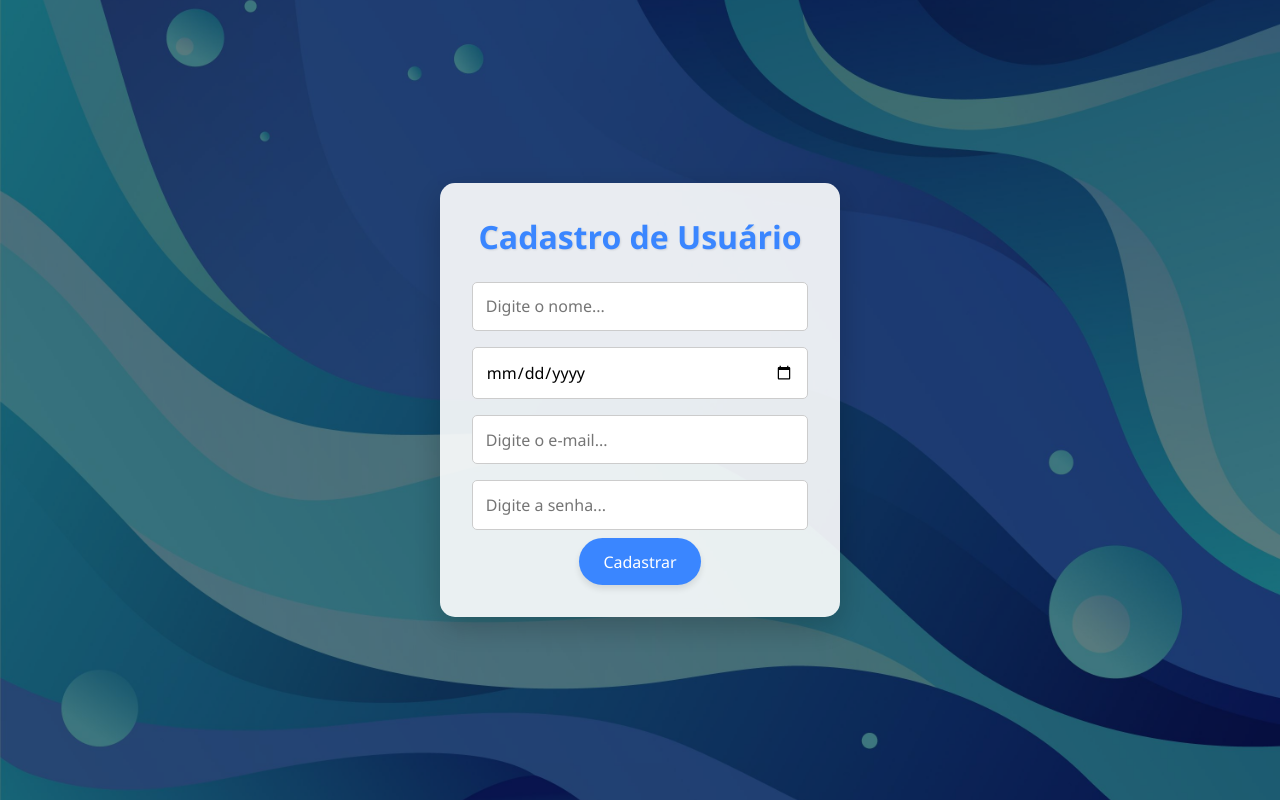
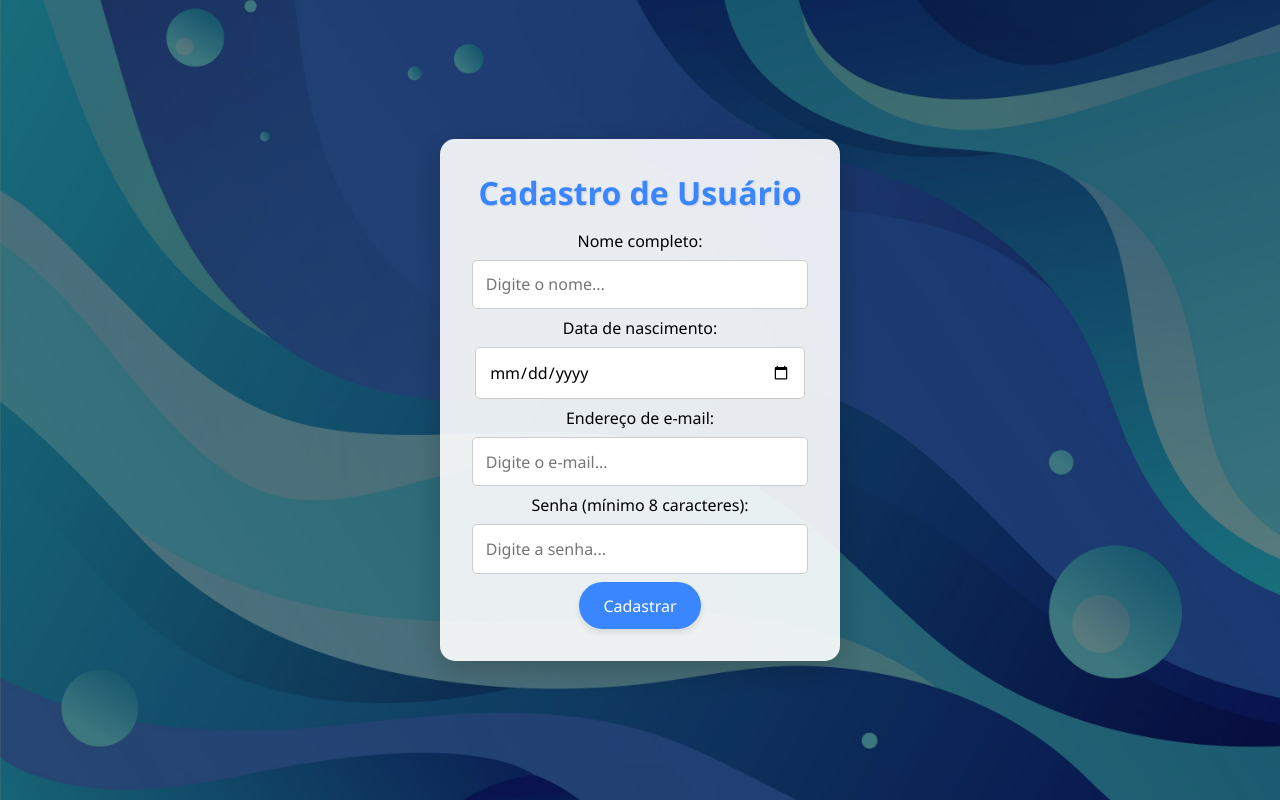
Before and after one commit to GabrielKorver/api-cadastro, a plain HTML site: page cadastro.html in a window 1280 px wide. Drawn offline with Linux system fonts and the light colour scheme; files whose address does not match are found by name.

Commit message:
ajuste inputs

```diff
--- a/cadastro.html
+++ b/cadastro.html
@@ -11,12 +11,24 @@
 
 <body>
 
-    <div id="cadastroForm">
+   <div id="cadastroForm">
         <h2>Cadastro de Usuário</h2>
+        <div class="form-group">
+            <label for="nome">Nome completo:</label>
             <input type="text" id="nome" placeholder="Digite o nome..." required>
+        </div>
+        <div class="form-group">
+            <label for="nascimento">Data de nascimento:</label>
             <input type="date" id="nascimento" required>
+        </div>
+        <div class="form-group">
+            <label for="email">Endereço de e-mail:</label>
             <input type="email" id="email" placeholder="Digite o e-mail..." required>
+        </div>
+        <div class="form-group">
+            <label for="senha">Senha (mínimo 8 caracteres):</label>
             <input type="password" id="senha" placeholder="Digite a senha..." required minlength="8">
+        </div>
         <button class="btn verde" id="salvar" onclick="criarUsuario()">Cadastrar</button>
     </div>
 
```
